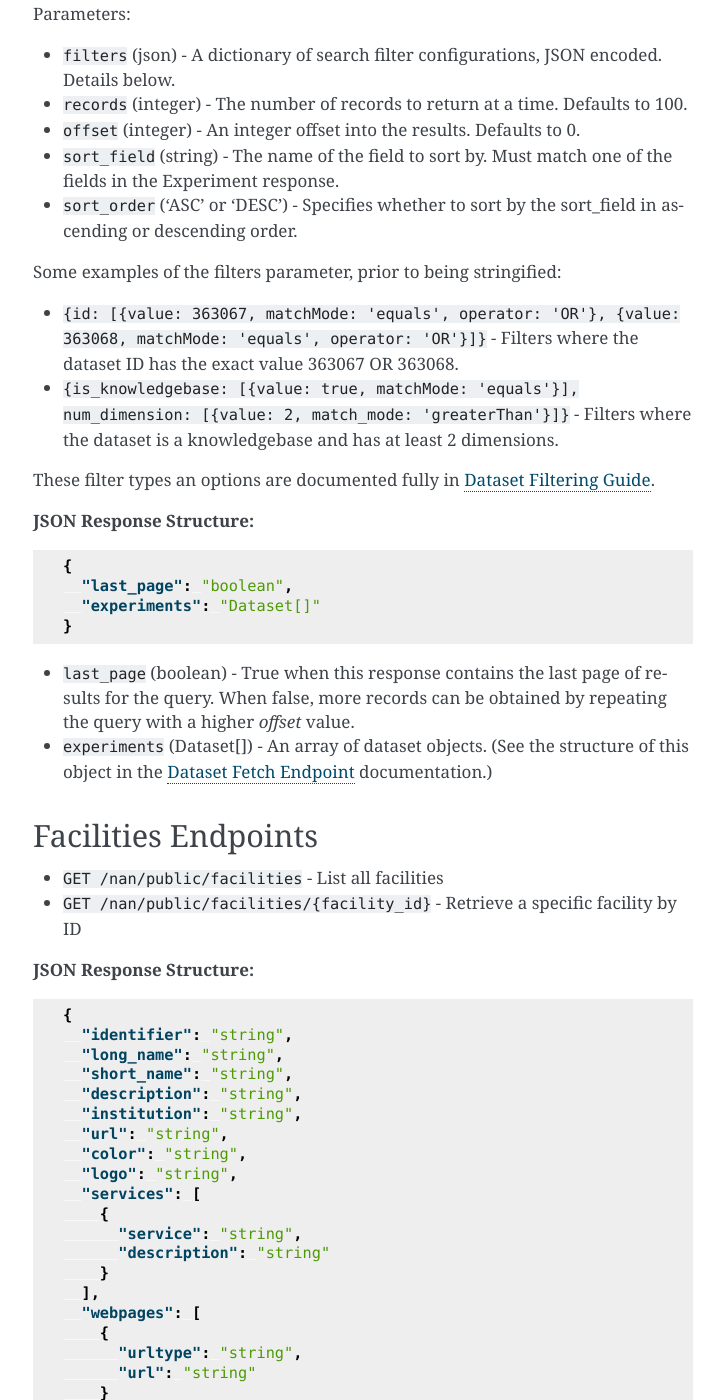
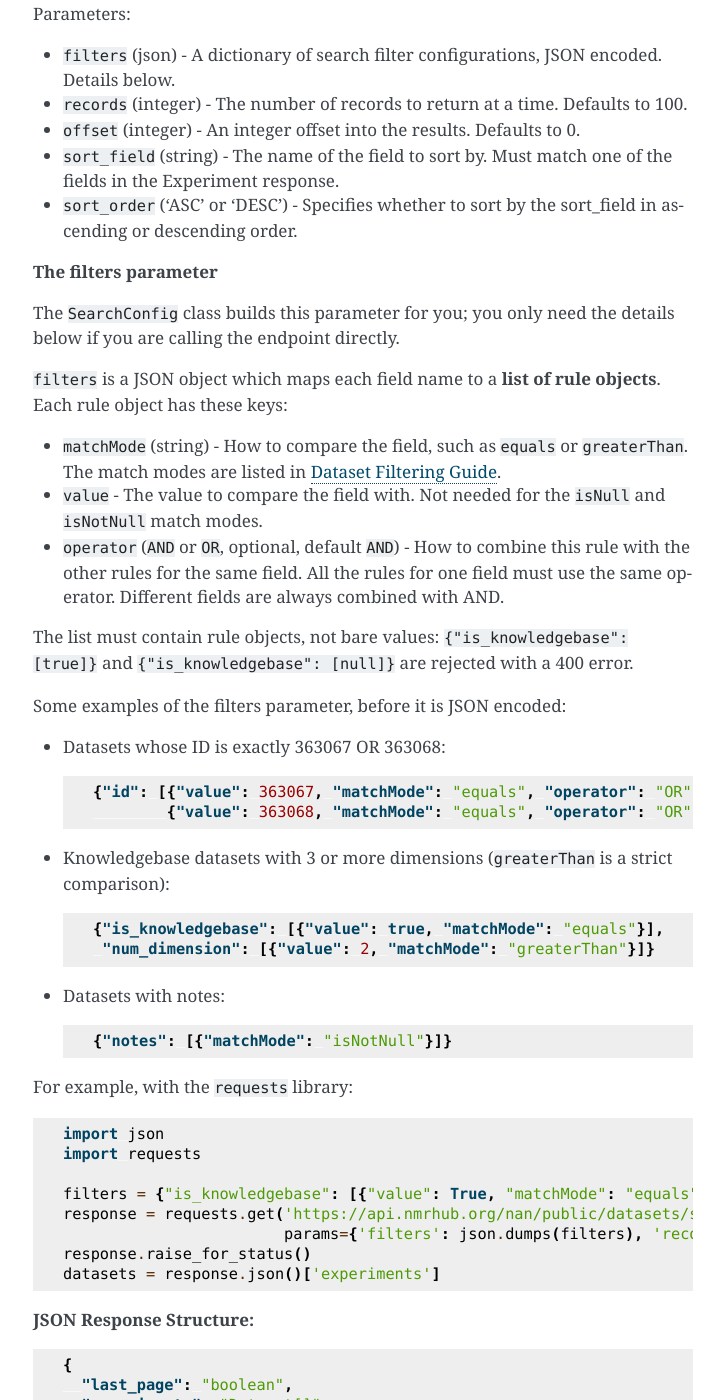
Before and after one commit to NanNMR/PythonSDK, a Sphinx documentation site: the page built from source/api.rst, in a window 1280 px wide and 1400 px high, scrolled down 4628 px. Shown: the whole window, without its empty margins (387-1111 px from the left). Built offline with Sphinx 7.4.7, drawn with Linux system fonts in a browser that asks for light colours.

Commit message:
Document the raw format of the dataset search filters, and fix the examples which used a misspelled match mode, left out a required operator, or filtered on a field which can't be filtered.
Co-Authored-By: Claude Opus 5.5 <noreply@anthropic.com>

```diff
--- a/source/api.rst
+++ b/source/api.rst
@@ -153,12 +153,52 @@ Parameters:
 * ``sort_field`` (string) - The name of the field to sort by. Must match one of the fields in the Experiment response.
 * ``sort_order`` ('ASC' or 'DESC') - Specifies whether to sort by the sort_field in ascending or descending order.
 
-Some examples of the filters parameter, prior to being stringified:
+**The filters parameter**
 
-* ``{id: [{value: 363067, matchMode: 'equals', operator: 'OR'}, {value: 363068, matchMode: 'equals', operator: 'OR'}]}`` - Filters where the dataset ID has the exact value 363067 OR 363068.
-* ``{is_knowledgebase: [{value: true, matchMode: 'equals'}], num_dimension: [{value: 2, match_mode: 'greaterThan'}]}`` - Filters where the dataset is a knowledgebase and has at least 2 dimensions.
+The ``SearchConfig`` class builds this parameter for you; you only need the details below if you are calling the endpoint directly.
 
-These filter types an options are documented fully in :doc:`filters`.
+``filters`` is a JSON object which maps each field name to a **list of rule objects**. Each rule object has these keys:
+
+* ``matchMode`` (string) - How to compare the field, such as ``equals`` or ``greaterThan``. The match modes are listed in :doc:`filters`.
+* ``value`` - The value to compare the field with. Not needed for the ``isNull`` and ``isNotNull`` match modes.
+* ``operator`` (``AND`` or ``OR``, optional, default ``AND``) - How to combine this rule with the other rules for the same field. All the rules for one field must use the same operator. Different fields are always combined with AND.
+
+The list must contain rule objects, not bare values: ``{"is_knowledgebase": [true]}`` and ``{"is_knowledgebase": [null]}`` are rejected with a 400 error.
+
+Some examples of the filters parameter, before it is JSON encoded:
+
+* Datasets whose ID is exactly 363067 OR 363068:
+
+  .. code-block:: json
+
+     {"id": [{"value": 363067, "matchMode": "equals", "operator": "OR"},
+             {"value": 363068, "matchMode": "equals", "operator": "OR"}]}
+
+* Knowledgebase datasets with 3 or more dimensions (``greaterThan`` is a strict comparison):
+
+  .. code-block:: json
+
+     {"is_knowledgebase": [{"value": true, "matchMode": "equals"}],
+      "num_dimension": [{"value": 2, "matchMode": "greaterThan"}]}
+
+* Datasets with notes:
+
+  .. code-block:: json
+
+     {"notes": [{"matchMode": "isNotNull"}]}
+
+For example, with the ``requests`` library:
+
+.. code-block:: python
+
+    import json
+    import requests
+
+    filters = {"is_knowledgebase": [{"value": True, "matchMode": "equals"}]}
+    response = requests.get('https://api.nmrhub.org/nan/public/datasets/search',
+                            params={'filters': json.dumps(filters), 'records': 25, 'offset': 0})
+    response.raise_for_status()
+    datasets = response.json()['experiments']
 
 **JSON Response Structure:**
 
--- a/source/filters.rst
+++ b/source/filters.rst
@@ -135,9 +135,9 @@ Null Checking
 
 .. code-block:: python
 
-    # Find datasets with descriptions
+    # Find datasets with notes
     search_config = usnan.models.SearchConfig()
-    search_config.add_filter('description', match_mode='isNotNull')
+    search_config.add_filter('notes', match_mode='isNotNull')
 
 Multiple Filters
 ----------------
```
